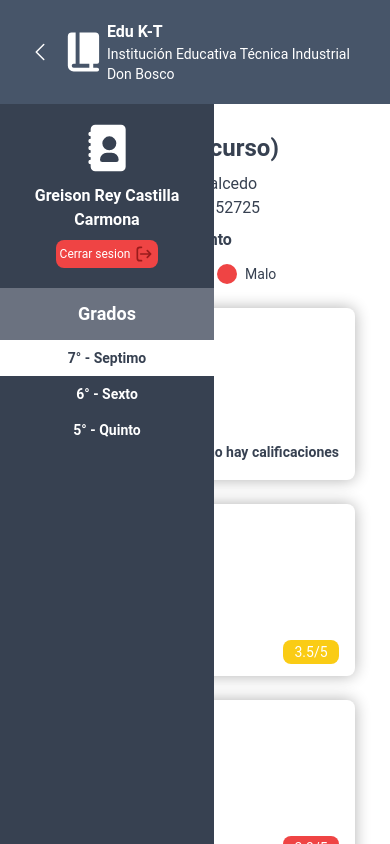
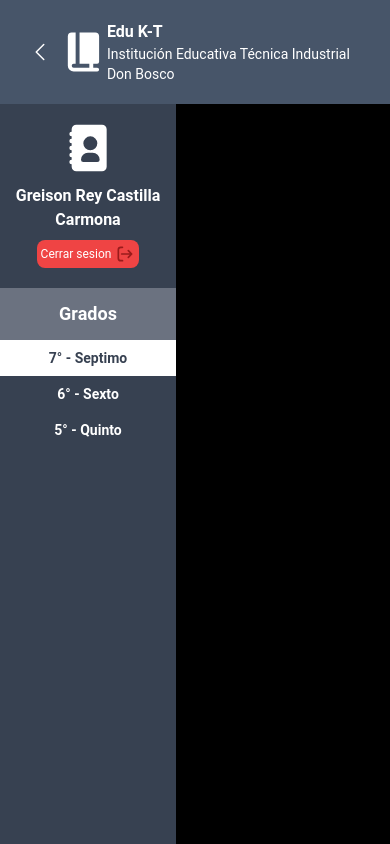
Before and after one commit to GreisonCastilla/Edu-K-T, a Vue app: page / in a window 390 px wide. Both pictures are taken after a click on the button 40 px from the left and 52 px from the top of the page. Shown: the top 844 px of the page. Built offline with nearby package versions, Linux system fonts and the light colour scheme.

Commit message:
fix sideBar

```diff
--- a/src/components/SideBar.vue
+++ b/src/components/SideBar.vue
@@ -37,11 +37,11 @@
 
     </div>
 
-    <div class="sidebar transform flex flex-col -translate-x-full
-     bg-transparent relative min-w-44 transition
-     duration-500 ease-in-out text-black z-20 min-h-full md:hidden"
+    <div v-if="showSideBar" class="sidebar transform  -translate-x-full
+     bg-black relative w-3/4 transition
+     duration-500 ease-in-out  text-black z-20 min-h-full"
 
-     :class="{'absolute translate-x-0 duration-500 ease-in-out z-20 md:hidden':showSideBar}"
+     :class="{'absolute flex translate-x-0 duration-500 ease-in-out z-20 md:hidden':showSideBar}"
      @click="showSideBar=!showSideBar"
      >
 
```
